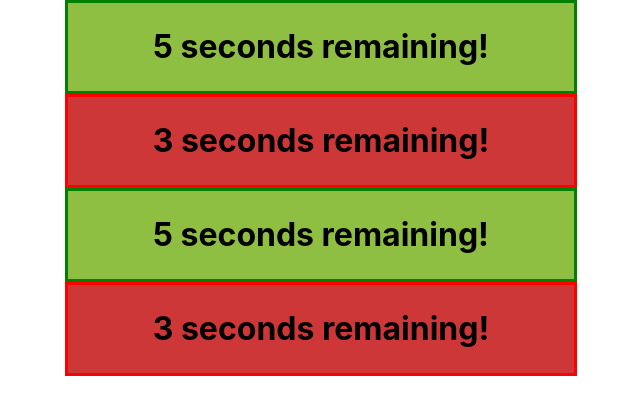
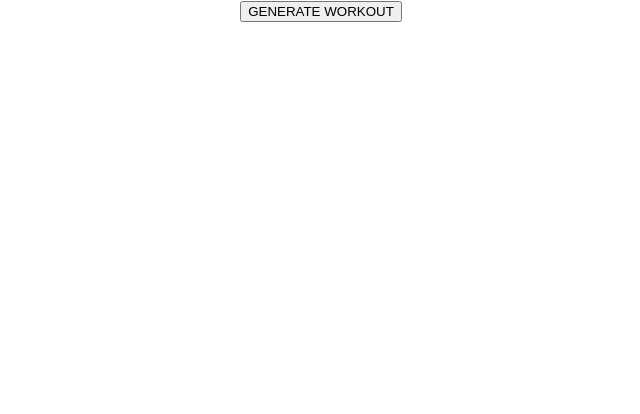
Before and after one commit to Clairevf/workout-timer, a React (Create React App) app: page / in a window 1280 px wide. Shown: the top 414 px of the page, without its empty margins (319-959 px from the left). Built offline with nearby package versions, Linux system fonts and the light colour scheme.

Commit message:
generate workout

```diff
--- a/src/App.tsx
+++ b/src/App.tsx
@@ -2,16 +2,13 @@ import React from 'react';
 import logo from './logo.svg';
 import './App.css';
 // import { Clock } from './widgets/clock';
-import { TimeBlock } from './widgets/TimeBlock';
+import { Workout } from './widgets/Workout';
 
 function App() {
   return (
     <div className="App">
       <div className="program-workout">
-        <TimeBlock duration={5} isActive={true} />
-        <TimeBlock duration={3} isActive={false} />
-        <TimeBlock duration={5} isActive={true} />
-        <TimeBlock duration={3} isActive={false} />
+        <Workout />
       </div>
     </div>
   );
--- /dev/null
+++ b/src/widgets/Workout.tsx
@@ -0,0 +1,47 @@
+import React, { Component } from 'react'; // we need this to make JSX compile
+import {TimeBlock} from './TimeBlock';
+
+type WorkoutProps = {
+    program: Array<TimeBlock>
+};
+
+
+
+export class Workout extends Component<{}, WorkoutProps> {
+    state = {
+        program: Array<TimeBlock>()
+    };
+
+    generateRandomWorkout() {
+        let blocks = Math.floor((Math.random() * 10) + 1);
+        var newWorkout = new Array<TimeBlock>(blocks);
+        var i:number;
+        var newTimeBlock:any;
+
+        let activeBlock = true;
+        for (i = 0; i < blocks; i++) {
+            let timeBlockProps = {
+                duration: (activeBlock ? 5 : 3),
+                isActive: activeBlock
+            };
+            newTimeBlock = <TimeBlock {...timeBlockProps} />;
+            newWorkout.push(newTimeBlock);
+            activeBlock = !activeBlock;
+        }
+
+        // return newWorkout;
+        this.setState({
+            program: newWorkout
+        })
+    };
+
+
+
+    // render will know everything!
+    render() {
+        return <div className={"workout-container"}>
+            <button onClick={() => this.generateRandomWorkout()}>GENERATE WORKOUT</button>
+            {this.state.program}
+        </div>;
+    }
+}
```
